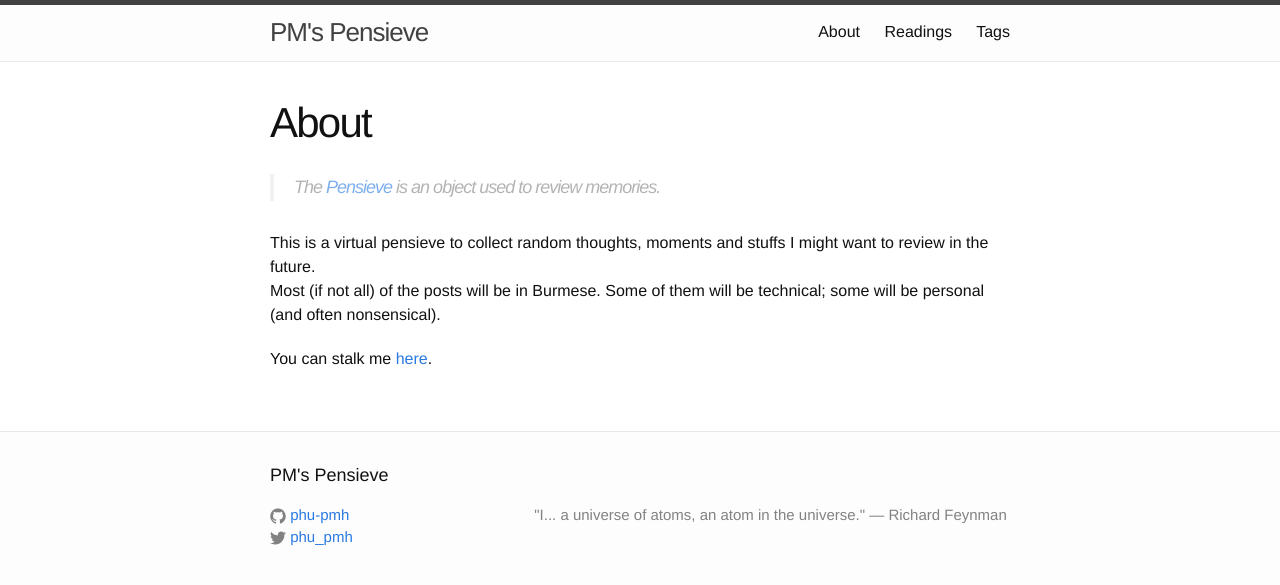
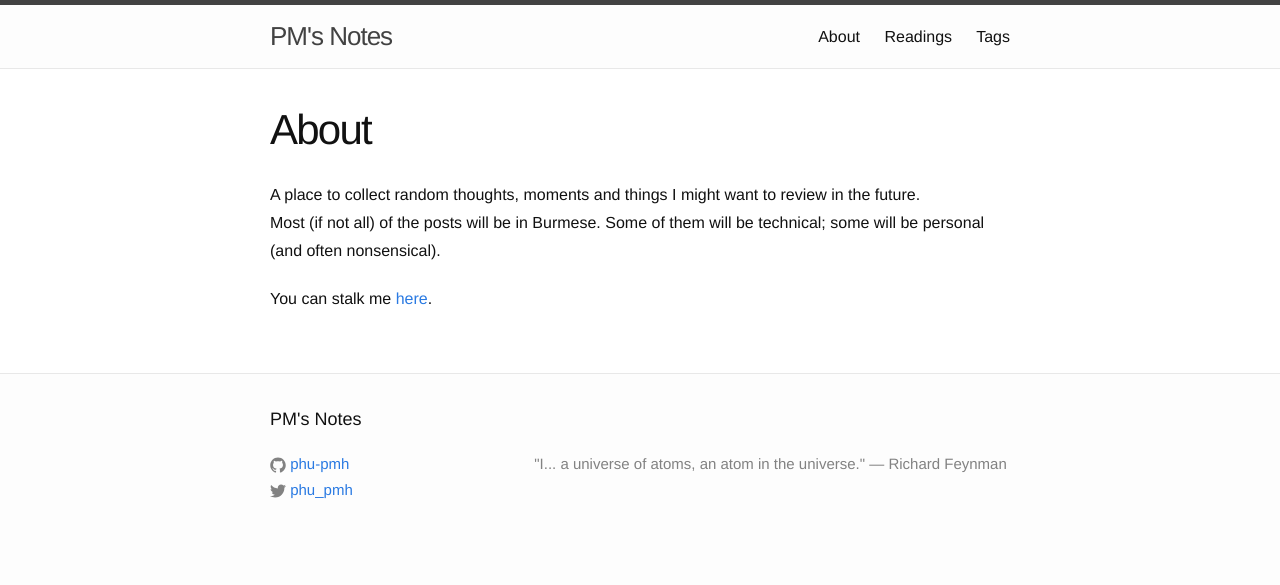
Before and after one commit to phu-pmh/logs, a Jekyll site: the page built from about.md, in a window 1280 px wide. Shown: the top 585 px of the page. Built offline with Jekyll 4.4.1, drawn with Linux system fonts in a browser that asks for light colours.

Commit message:
Rename to PM's Notes and use a Myanmar web font
Drop the Pensieve name and About-page quote. Load Noto Sans Myanmar so
Burmese renders the same on every device, and loosen line height for
stacked Burmese glyphs.

Co-Authored-By: Claude Opus 5.5 <noreply@anthropic.com>
Claude-Session: https://claude.ai/code/session_01JXqTCx3Drj5DZFr9Us3QrX

```diff
--- a/_config.yml
+++ b/_config.yml
@@ -1,4 +1,4 @@
-title: PM's Pensieve
+title: PM's Notes
 author: PM
 email:
 description: > # this means to ignore newlines until "baseurl:"
--- a/_includes/head.html
+++ b/_includes/head.html
@@ -6,6 +6,9 @@
   <title>{% if page.title %}{{ page.title | escape }}{% else %}{{ site.title | escape }}{% endif %}</title>
   <meta name="description" content="{{ page.excerpt | default: site.description | strip_html | normalize_whitespace | truncate: 160 | escape }}">
 
+  <link rel="preconnect" href="https://fonts.googleapis.com">
+  <link rel="preconnect" href="https://fonts.gstatic.com" crossorigin>
+  <link rel="stylesheet" href="https://fonts.googleapis.com/css2?family=Noto+Sans+Myanmar:wght@400;700&display=swap">
   <link rel="stylesheet" href="{{ "/assets/main.css" | relative_url }}">
   <link rel="canonical" href="{{ page.url | replace:'index.html','' | absolute_url }}">
   <link rel="alternate" type="application/rss+xml" title="{{ site.title | escape }}" href="{{ "/feed.xml" | relative_url }}">
--- a/_sass/minima.scss
+++ b/_sass/minima.scss
@@ -2,11 +2,11 @@
 
 // Define defaults for each variable.
 
-$base-font-family: "Helvetica Neue", Helvetica, Arial, sans-serif !default;
+$base-font-family: "Helvetica Neue", Helvetica, Arial, "Noto Sans Myanmar", "Myanmar Text", "Myanmar Sangam MN", Padauk, sans-serif !default;
 $base-font-size:   16px !default;
 $base-font-weight: 400 !default;
 $small-font-size:  $base-font-size * 0.875 !default;
-$base-line-height: 1.5 !default;
+$base-line-height: 1.75 !default;
 
 $spacing-unit:     30px !default;
 
--- a/about.md
+++ b/about.md
@@ -4,9 +4,7 @@ title: About
 permalink: /about/
 ---
 
-> The [Pensieve](http://harrypotter.wikia.com/wiki/Pensieve) is an object used to review memories.
-
-This is a virtual pensieve to collect random thoughts, moments and stuffs I might want to review in the future.
+A place to collect random thoughts, moments and things I might want to review in the future.
 Most (if not all) of the posts will be in Burmese. Some of them will be technical; some will be personal (and often nonsensical).
 
 You can stalk me [here](https://phu-pmh.github.io).
```
